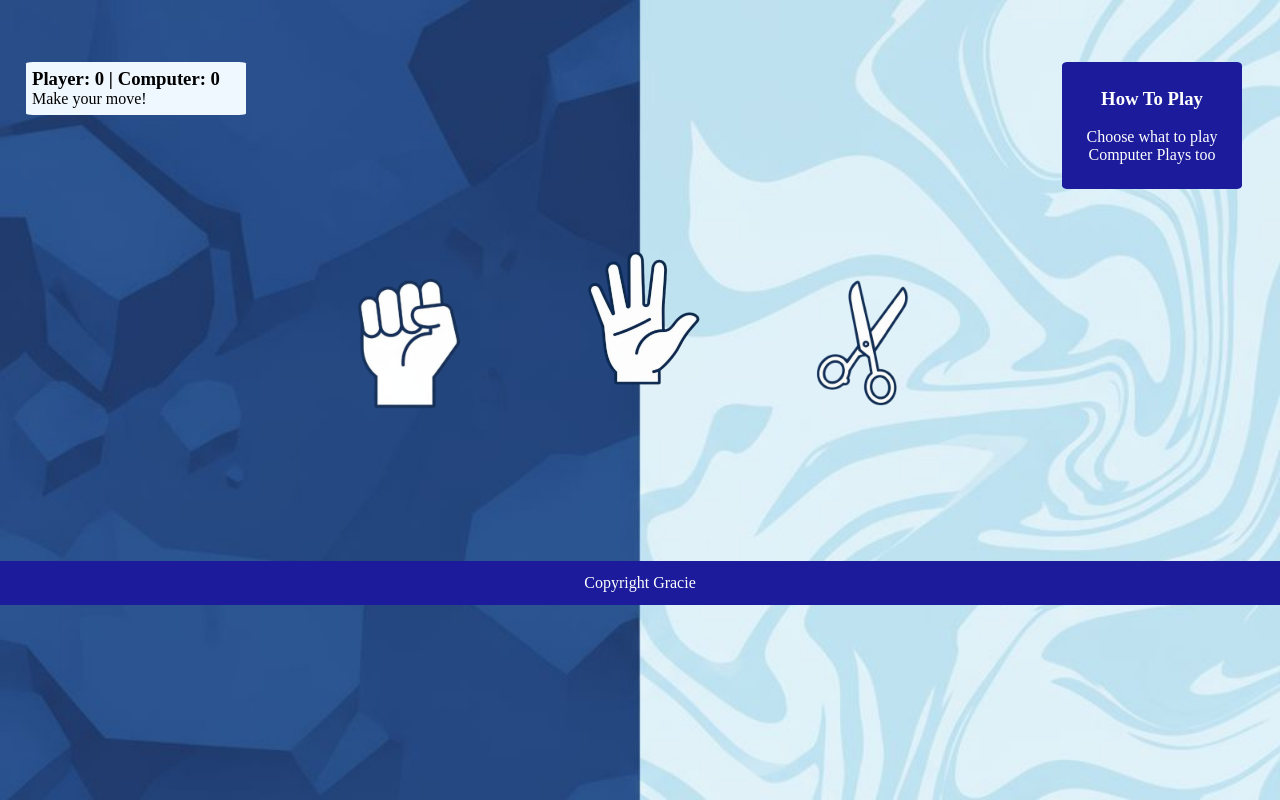
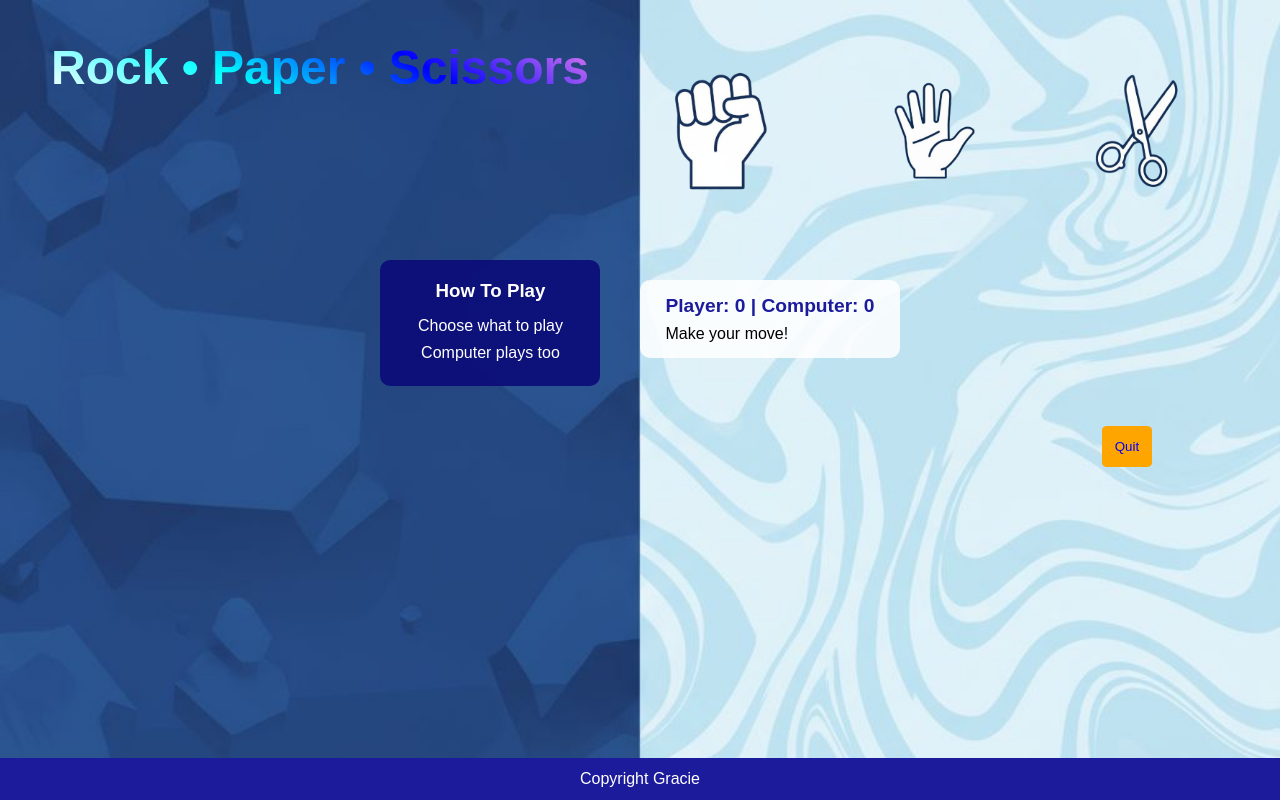
Before and after one commit to TemiGraceO/Frontend_web_challenge_projects, a plain HTML site: page Day_9/main.html in a window 1280 px wide. Drawn offline with Linux system fonts and the light colour scheme.

Commit message:
changed name

```diff
--- a/Day_9/main.css
+++ b/Day_9/main.css
@@ -1,74 +1,149 @@
-*{
+/* RESET */
+* {
     margin: 0;
     padding: 0;
+    box-sizing: border-box;
 }
 
-body{
+/* BODY */
+body {
     background-image: url('images/bg.jpeg');
     background-size: cover;
-    margin-top: 5%;
-    overflow-y: hidden;
-    font-family:Bahnschrift;
+    background-position: center;
+    font-family: Bahnschrift, sans-serif;
+    min-height: 100vh;
+    display: flex;
+    flex-direction: column;
+}
+h1 {
+    font-size: 3rem;
+    margin-bottom: 20px;
+    background: linear-gradient(30deg, white, aqua, blue, violet);
+    -webkit-background-clip: text;
+    -webkit-text-fill-color: transparent;
+    text-align: center;
 }
 
-.side{
-    background-color: rgb(27, 27, 156);
-    color: white;
-    width: 12%;
-    float: right;
-    margin-top: -30%;
-    margin-right: 3%;
-    padding-top: 2%;
-    padding-bottom: 2%;
-    text-align: center;
-    padding-left: -200%;
-    border-radius: 3%;
-    padding-left: 1%;
-    padding-right: 1%;
+/* GAME LAYOUT */
+.game-wrapper {
+    display: flex;
+    justify-content: center;
+    align-items: flex-start;
+    gap: 40px;
+    padding: 40px 20px;
+    flex-wrap: wrap;
+    width: 100%;
 }
 
-.fist{
-    margin-left: 24%;
-    transition: transform 0.6s;
+/* CHOICES (ROCK, PAPER, SCISSORS) */
+.choices {
+    display: flex;
+    gap: 30px;
+    align-items: center;
+    justify-content: center;
+    flex-wrap: wrap;
 }
-.fist:hover{
-    transform: scale(1.3);
+
+.choice {
+    width: 180px;
+    transition: 0.4s ease;
     cursor: pointer;
 }
-
-.paper{
-    transition: transform 0.6s;
-}
-.paper:hover{
-    transform: scale(1.3);
-    cursor: pointer;
+.choice:hover {
+    transform: scale(1.25);
 }
 
-.scissors{
-    transition: transform 0.6s;
-}
-.scissors:hover{
-    transform: scale(1.3);
-    cursor: pointer;
+/* SIDE PANEL (HOW TO PLAY) */
+.side {
+    background: rgba(10, 10, 120, 0.9);
+    color: white;
+    padding: 20px;
+    border-radius: 10px;
+    width: 220px;
+    text-align: center;
 }
 
-footer{
-    color: white;
-    background-color: rgb(27, 27, 156);
-    text-align: center;
-    padding-top: 1%;
-    padding-bottom: 1%;
-    margin-top: 9%;
+.side ol {
+    list-style: none;
+    margin-top: 10px;
+    font-size: 1rem;
+    line-height: 1.7rem;
 }
 
-.score{
-    margin-top: -30%;
-    position:absolute;
-    margin-left: 2%;
-    background-color: aliceblue;
-    padding-top: .5%;
-    padding-left: .5%;
-    padding-right: 2%;
-    border-radius: 3%;
-    padding-bottom: .5%;
+/* SCORE BOARD */
+.score {
+    background: rgba(255, 255, 255, 0.85);
+    padding: 15px 25px;
+    border-radius: 10px;
+    margin-top: 20px;
+    text-align: left;
+    width: auto;
 }
+
+.score h3 {
+    color: rgb(27, 27, 156);
+    font-size: 1.2rem;
+    margin-bottom: 8px;
+}
+
+#result {
+    font-size: 1rem;
+}
+.quit button{
+    float: right;
+    padding: 1%;
+    background-color: orange;
+    border: none;
+    margin-right: 10%;
+    border-radius: 10%;
+    color: blue;
+    text-decoration: none;
+}
+
+/* FOOTER */
+footer {
+    margin-top: auto;
+    background: rgb(27, 27, 156);
+    color: white;
+    text-align: center;
+    padding: 12px 0;
+    font-size: 1rem;
+}
+
+/* ============================
+    RESPONSIVENESS
+============================ */
+
+/* Tablets */
+@media (max-width: 900px) {
+    h1 { font-size: 2.6rem; }
+    .choice {
+        width: 150px;
+    }
+    .side {
+        width: 180px;
+    }
+    .quit button{
+        font-size: 20px;
+        padding: 2%;
+    }
+}
+
+/* Mobiles */
+@media (max-width: 600px) {
+    h1 { font-size: 2.1rem; }
+    .choices {
+        gap: 20px;
+    }
+    .choice {
+        width: 120px;
+    }
+    .side {
+        width: 100%;
+        max-width: 320px;
+    }
+    .score {
+        width: 100%;
+        max-width: 300px;
+    }
+}
--- a/Day_9/main.html
+++ b/Day_9/main.html
@@ -6,25 +6,40 @@
     <title>Game</title>
     <link rel="stylesheet" href="main.css">
 </head>
-<body style="margin-top: 15%;"><div class="img">
-     <img src="images/fist.png" alt="rock" width="200px" height="200px" class="fist" onclick="play('rock')" id="choice">
-    <img src="images/paper.png" alt="paper" width="250px" class="paper" onclick="play('paper')" id="choice">
-    <img src="images/scissors.png" alt="scissors" width="200px" height="200px" class="scissors" onclick="play('scissors')" id="choice"><br>
-</div>
-    <div class="side">
-        <h3>How To Play</h3><br>
-        <ol style="list-style: none;">
-            <li>Choose what to play</li>
-            <li>Computer Plays too</li>
-        </ol>
+
+<body>
+
+    <div class="game-wrapper">
+        <h1>Rock • Paper • Scissors</h1>
+
+        <!-- Player Choices -->
+        <div class="choices">
+            <img src="images/fist.png" alt="rock" class="choice fist" onclick="play('rock')">
+            <img src="images/paper.png" alt="paper" class="choice paper" onclick="play('paper')">
+            <img src="images/scissors.png" alt="scissors" class="choice scissors" onclick="play('scissors')">
+        </div>
+
+        <!-- How to Play -->
+        <aside class="side">
+            <h3>How To Play</h3>
+            <ol>
+                <li>Choose what to play</li>
+                <li>Computer plays too</li>
+            </ol>
+        </aside>
+
+        <!-- Scoreboard -->
+        <div class="score">
+            <h3 id="score">Player: 0 | Computer: 0</h3>
+            <p id="result">Make your move!</p>
+        </div>
+
     </div>
-
-    <div class="score">
-        <h3  id="score">Player: 0 | Computer: 0</h3>
-        <p id="result">Make your move!</p>
-    </div>
+    <div class="quit"><a href="index.html"><button>Quit</button></a></div>
 
     <footer>Copyright Gracie</footer>
+
     <script src="main.js"></script>
+
 </body>
 </html>
```
Also changed, not shown: Day_9/index.html (renamed from Day_9/game.html, +5 -12 lines).
